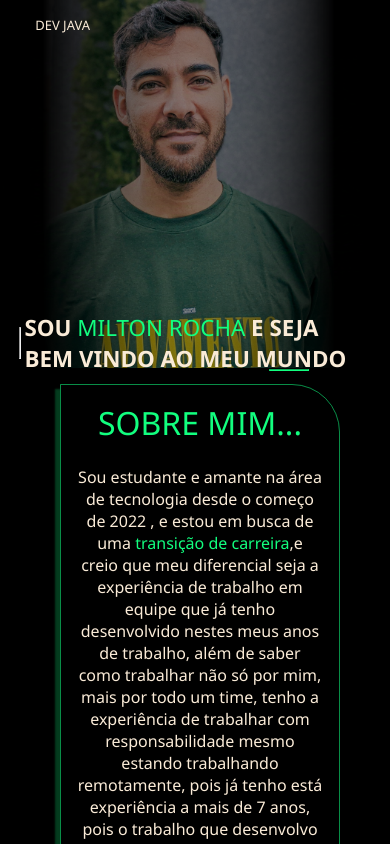
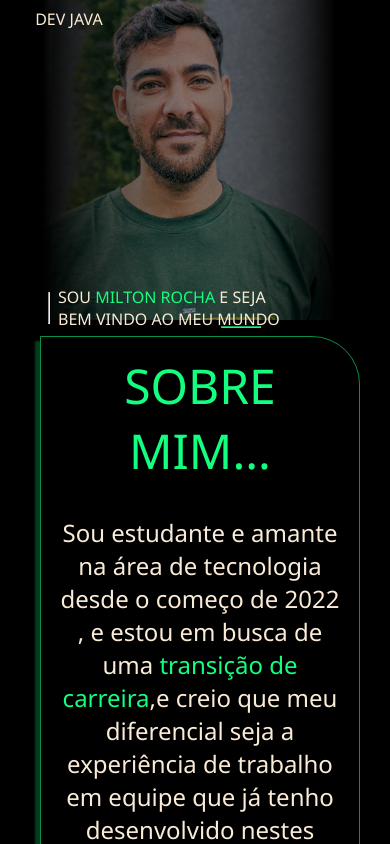
Before and after one commit to Milton-Rocha-Oliveira/portifolio-angular, an Angular app: page / in a window 390 px wide. Shown: the top 844 px of the page. Built offline with nearby package versions, Linux system fonts and the light colour scheme.

Commit message:
reponsividade max-width:400px

```diff
--- a/src/app/components/about-me/about-me.component.css
+++ b/src/app/components/about-me/about-me.component.css
@@ -5,9 +5,7 @@
 
     display: flex;
     flex-direction: row;
-    flex-wrap: wrap;
 
-    background: linear-gradient(#000000, #000000, #000000, #000000, #000000,#000000, #000000,#000000,    #12ff81);
 }
 
 .container__about-me-box__lefth{
@@ -25,7 +23,7 @@
     margin-left:2.2rem ;
 
     font-size: small;
-    font-weight: 400;
+    font-weight: 300;
 }
 
 .container__about-me__texto{
@@ -105,80 +103,95 @@
 
 .container__about-me{
     width: 100%;
-    margin-left: 3rem;
-    margin-right: 3rem;
+    margin: auto;
     display: flex;
     flex-direction: column;
     justify-content: center;
     align-items: center;
+
+    gap: 1rem;
  }
 
+ .texto__cabecalho{
+    margin-top: 0.5rem;
+    font-size:2rem;
+    font-weight: 300;
+}
+
+.container__about-me__texto{
+    margin-top: 26rem;
+    margin-left: 3rem;
+}
+.container__about-me__texto > h1{
+    font-size: 2rem;
+    margin-left: 1rem;
+    font-weight: 500;
+}
+
+.container__about-me__texto > hr{
+    margin-left: 4rem;
+}
+
+.linha__inferior{
+    margin-top: 0.125rem;
+    margin-left: 30rem;
+}
+
 .container__about-me-box__lefth{
+    width: 70%;
+    height: 100%;
+    background-size: 60rem;
     margin: auto;
-    margin-bottom: 2rem;
-    align-items: center;
+
 }
 
 .container__about-me__texto__apresentacao{
-    width: 60%;
-
+    width: 80%;
+    font-size: 2rem;
     margin: auto;
-    margin-bottom: 6rem;
+    margin-bottom: 8rem;
 }
 
 }
 
 @media(max-width: 800px){
+    .container__about-me{
+        width: 100%;
+        margin: auto;
+        display: flex;
+        flex-direction: column;
+        justify-content: center;
+        align-items: center;
 
-    .container__about-me-box__lefth{
+        gap: 1rem;
+     }
+
+     .container__about-me-box__lefth{
+        width: 70%;
+        height: 100%;
+        background-size: 40rem;
         margin: auto;
-        margin-bottom: 1rem;
-        align-items: center;
-    }
-
-    .container__about-me__texto__apresentacao{
-        margin: auto;
-        margin-bottom: 6.3rem;
-    }
-}
-
-@media(max-width:400px){
-    .container__about-me{
-        margin: auto;
-        padding: auto;
-        width: 100%;
-    }
-    .container__about-me-box__lefth{
-        max-height: 23rem;
-        margin-left: 5rem;
-        margin-bottom: 5.5rem;
-        background-size: 25rem;
-        margin: auto;
-        margin-bottom: 1rem;
-        align-items: center;
-    }
-    .container__about-me__texto{
-        font-size: 0.7rem;
-        width: 85%;
-
-        display: flex;
-        flex-direction: row;
-
-        margin-top: 17.4rem;
-        margin-left: 0.7rem;
-        margin-right: 5rem;
-        margin-bottom: 0rem;
 
     }
 
+     .texto__cabecalho{
+        margin-top: 0.5rem;
+        font-size:1.5rem;
+        font-weight: 300;
+    }
+
+
     .container__about-me__texto > h1{
-        margin-left: 0.6rem;
+        margin-top: auto;
+        font-size: 1.7rem;
+        margin-left: 0.9rem;
+        font-weight: 400    ;
     }
 
     .container__about-me__texto > hr{
         height: 2rem;
         margin-top: 0.9rem;
-        margin-left: 0.5rem;
+        margin-left: 2rem;
         margin-right: -0.4rem;
     }
 
@@ -190,17 +203,76 @@
 
     .linha__inferior{
         border-color: #12ff7f;
-        margin-top:-5px;
+        margin-top:0px;
 
         margin-left: 0;
         padding: 0;
         width: 2.5rem;
-        margin-left: 16.8rem
+        margin-left: 25rem
     }
 
     .container__about-me__texto__apresentacao{
-        width: 70%;
+        width: 80%;
+        font-size: 1.5rem;
         margin: auto;
-        margin-bottom: 6.3rem;
+        margin-bottom: 8rem;
     }
 }
+
+@media(max-width:400px){
+
+     .container__about-me-box__lefth{
+        width: 100%;
+        height: 20rem;
+        max-height: 30rem;
+        align-items: center;
+        background-size: 25rem;
+
+    }
+
+     .texto__cabecalho{
+        margin-top: 0.5rem;
+        font-size:1rem;
+        font-weight: 300;
+    }
+
+
+    .container__about-me__texto > h1{
+        margin-top: -10rem;
+        font-size: 1rem;
+        margin-left: 0.5rem;
+        font-weight: 400 ;
+
+    }
+
+    .container__about-me__texto > hr{
+        height: 2rem;
+        margin-top: -9.6rem;
+        margin-left:0;
+        margin-right: 0rem;
+    }
+
+    .container__about-me__destaque-de-texto{
+        font-weight: 300;
+        color: #12ff7f;
+
+    }
+
+    .linha__inferior{
+        border-color: #12ff7f;
+        margin-top:0px;
+
+        margin-left: 0;
+        padding: 0;
+        width: 2.5rem;
+        margin-top: -7.5rem;
+        margin-left: 13.8rem
+    }
+
+    .container__about-me__texto__apresentacao{
+        width: 80%;
+        font-size: 1.5rem;
+        margin: auto;
+        margin-bottom: 8rem;
+    }
+}
--- a/src/app/components/certificates/certificates.component.css
+++ b/src/app/components/certificates/certificates.component.css
@@ -4,8 +4,10 @@
     box-sizing: border-box;
     padding: 1rem;
     margin: auto;
-    background: linear-gradient(#12ff7f,#000000, #000000, #000000, #000000, #000000,#000000, #000000);
-
+    background: linear-gradient(160deg, rgba(0,14,0,1) 0%, rgba(0,0,0,1) 8%,
+    rgba(0,0,0,1) 17%, rgba(0,3,1,1) 28%, rgba(0,0,0,1) 36%, rgba(0,0,0,1) 42%,
+    rgba(0,0,0,1) 53%, rgba(2, 255, 57, 0.637) 55%, rgba(0,0,0,1) 57%, rgba(0,5,1,1) 64%,
+     rgba(0,0,0,1) 71%, rgba(0,0,0,1) 79%, rgba(0,0,0,1) 89%, rgba(0,0,0,1) 97%);
 }
 .certificates__container > h1 {
     justify-content: center;
--- a/src/app/components/contact/contact.component.css
+++ b/src/app/components/contact/contact.component.css
@@ -3,6 +3,9 @@
     margin: auto;
     display: flex;
     flex-direction: column;
+
+    background: linear-gradient(#000000, #000000, #000000, #000000,
+     #000000,#000000, #000000, #12ff7f);
 
 }
 
@@ -46,7 +49,8 @@
     border: 1px solid #12ff7f;
     border-radius: 0rem 4rem 0rem 4rem;
 
-    background: linear-gradient(#000000, #000000, #000000, #000000, #000000,#000000, #000000, #12ff7f);
+    background: linear-gradient(#000000, #000000, #000000, #000000,
+     #000000,#000000, #000000, #12ff7f);
 
     display: flex;
     flex-direction: row;
--- a/src/app/components/projects/projects.component.css
+++ b/src/app/components/projects/projects.component.css
@@ -7,6 +7,12 @@
     flex-direction: column;
     justify-content: center;
     flex-wrap: wrap;
+
+    background: linear-gradient(15deg, rgba(0,14,0,1) 0%, rgba(0,0,0,1) 8%,
+    rgba(0,0,0,1) 17%, rgba(0,3,1,1) 28%, rgba(0,0,0,1) 36%, rgba(0,0,0,1) 42%,
+    rgba(0,0,0,1) 53%, rgba(2, 255, 57, 0.628) 55%, rgba(0,0,0,1) 57%, rgba(0,5,1,1) 64%,
+    rgba(0,0,0,1) 71%, rgba(0,0,0,1) 79%, rgba(0,0,0,1) 89%, rgba(0,0,0,1) 97%);
+
 }
 .projects__container__content{
     display: flex;
--- a/src/styles.css
+++ b/src/styles.css
@@ -5,7 +5,6 @@
     box-sizing: border-box;
 
     font-family: 'Segoe UI';
-
 }
 body {
     background-color: black;
```
